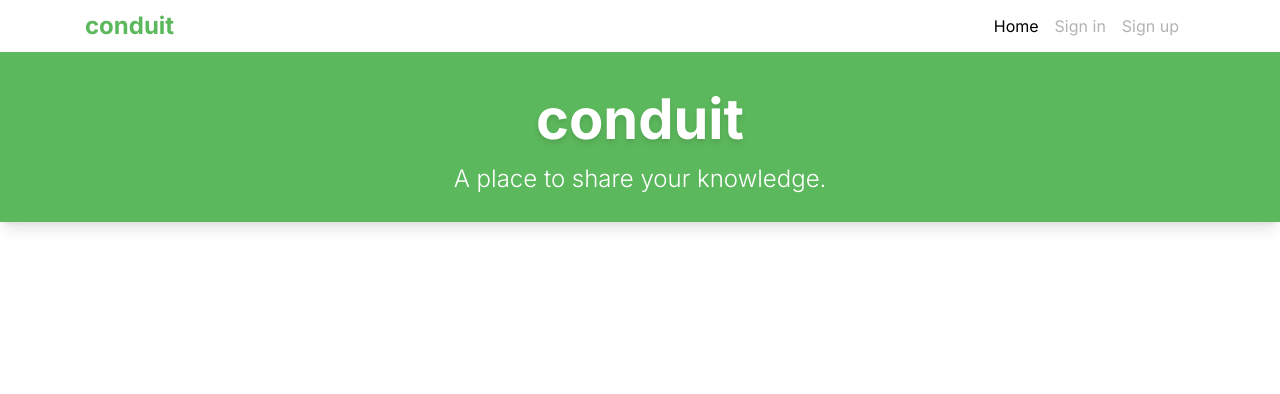
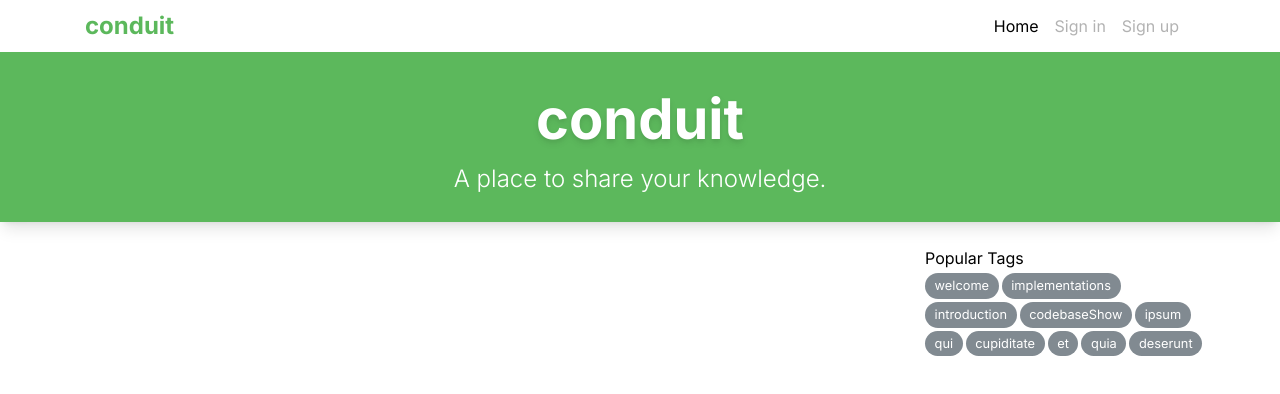
Before and after one commit to nktaonop/conduit-main, a Next.js app: page / in a window 1280 px wide. Shown: the top 394 px of the page. Built offline with nearby package versions, Linux system fonts and the light colour scheme.

Commit message:
init commit

```diff
--- /dev/null
+++ b/src/app/components/containerpage/containerpage.tsx
@@ -0,0 +1,9 @@
+import PopularTags from "../popular-tags/populartags";
+
+export default function ContainerPage() {
+  return (
+    <div className="max-w-[1140px] mx-auto">
+      <PopularTags />
+    </div>
+  );
+}
--- /dev/null
+++ b/src/app/components/popular-tags/populartags.tsx
@@ -0,0 +1,82 @@
+"use client";
+import axios from "axios";
+
+export default function PopularTags() {
+  const apiHref = "https://api.realworld.io/api/tags";
+
+  const handleTagClick = async (tag: any) => {
+    try {
+      const response = await axios.post(apiHref, { tag });
+    } finally {
+    }
+  };
+
+  return (
+    <div className="float-right max-w-[25%] mt-[1.5rem]">
+      <p className="mb-[0.2rem]">Popular Tags</p>
+
+      <div className="flex flex-wrap">
+        <a
+          href="#"
+          onClick={() => handleTagClick("welcome")}
+          className="text-white text-[0.8rem] pt-[0.2rem] pb-[0.2rem] pr-[0.6rem] pl-[0.6rem] mr-[3px] mb-[0.2rem] rounded-[10rem] bg-tagsButton hover:bg-tagsButtonHover">
+          welcome
+        </a>
+        <a
+          href="#"
+          onClick={() => handleTagClick("implementations")}
+          className="text-white text-[0.8rem] pt-[0.2rem] pb-[0.2rem] pr-[0.6rem] pl-[0.6rem] mr-[3px] mb-[0.2rem] rounded-[10rem] bg-tagsButton hover:bg-tagsButtonHover">
+          implementations
+        </a>
+        <a
+          href="#"
+          onClick={() => handleTagClick("introduction")}
+          className="text-white text-[0.8rem] pt-[0.2rem] pb-[0.2rem] pr-[0.6rem] pl-[0.6rem] mr-[3px] mb-[0.2rem] rounded-[10rem] bg-tagsButton hover:bg-tagsButtonHover">
+          introduction
+        </a>
+        <a
+          href="#"
+          onClick={() => handleTagClick("codebaseShow")}
+          className="text-white text-[0.8rem] pt-[0.2rem] pb-[0.2rem] pr-[0.6rem] pl-[0.6rem] mr-[3px] mb-[0.2rem] rounded-[10rem] bg-tagsButton hover:bg-tagsButtonHover">
+          codebaseShow
+        </a>
+        <a
+          href="#"
+          onClick={() => handleTagClick("ipsum")}
+          className="text-white text-[0.8rem] pt-[0.2rem] pb-[0.2rem] pr-[0.6rem] pl-[0.6rem] mr-[3px] mb-[0.2rem] rounded-[10rem] bg-tagsButton hover:bg-tagsButtonHover">
+          ipsum
+        </a>
+        <a
+          href="#"
+          onClick={() => handleTagClick("qui")}
+          className="text-white text-[0.8rem] pt-[0.2rem] pb-[0.2rem] pr-[0.6rem] pl-[0.6rem] mr-[3px] mb-[0.2rem] rounded-[10rem] bg-tagsButton hover:bg-tagsButtonHover">
+          qui
+        </a>
+        <a
+          href="#"
+          onClick={() => handleTagClick("cupiditate")}
+          className="text-white text-[0.8rem] pt-[0.2rem] pb-[0.2rem] pr-[0.6rem] pl-[0.6rem] mr-[3px] mb-[0.2rem] rounded-[10rem] bg-tagsButton hover:bg-tagsButtonHover">
+          cupiditate
+        </a>
+        <a
+          href="#"
+          onClick={() => handleTagClick("et")}
+          className="text-white text-[0.8rem] pt-[0.2rem] pb-[0.2rem] pr-[0.6rem] pl-[0.6rem] mr-[3px] mb-[0.2rem] rounded-[10rem] bg-tagsButton hover:bg-tagsButtonHover">
+          et
+        </a>
+        <a
+          href="#"
+          onClick={() => handleTagClick("quia")}
+          className="text-white text-[0.8rem] pt-[0.2rem] pb-[0.2rem] pr-[0.6rem] pl-[0.6rem] mr-[3px] mb-[0.2rem] rounded-[10rem] bg-tagsButton hover:bg-tagsButtonHover">
+          quia
+        </a>
+        <a
+          href="#"
+          onClick={() => handleTagClick("deserunt")}
+          className="text-white text-[0.8rem] pt-[0.2rem] pb-[0.2rem] pr-[0.6rem] pl-[0.6rem] mr-[3px] mb-[0.2rem] rounded-[10rem] bg-tagsButton hover:bg-tagsButtonHover">
+          deserunt
+        </a>
+      </div>
+    </div>
+  );
+}
--- a/src/app/components/signin/signin.tsx
+++ b/src/app/components/signin/signin.tsx
@@ -29,10 +29,6 @@ export default function SignIn() {
       const response = await httpClient.post("/users/login", { user: payload });
       const token = response.data.user.token;
       setItem(AUTH_TOKEN_KEY, token);
-      // TODO!: set token to local storage,
-      // TODO!: you can get token from response
-
-      // TODO!: made redirect to home page
       router.push("/");
     } catch (error: any) {
       const errors = parseErrorList(error);
--- a/src/app/components/signup/signup.tsx
+++ b/src/app/components/signup/signup.tsx
@@ -25,8 +25,6 @@ export default function SignUp() {
       const response = await httpClient.post("/users", { user: payload });
       const token = response.data.user.token;
       setItem(AUTH_TOKEN_KEY, token);
-
-      // TODO!: made redirect to home page
       router.push("/");
     } catch (error) {
       const errors = parseErrorList(error);
--- a/src/app/page.tsx
+++ b/src/app/page.tsx
@@ -1,5 +1,11 @@
+import ContainerPage from "./components/containerpage/containerpage";
 import MainPage from "./components/main/main";
 
 export default function Home() {
-  return <MainPage />;
+  return (
+    <>
+      <MainPage />
+      <ContainerPage />
+    </>
+  );
 }
--- a/tailwind.config.ts
+++ b/tailwind.config.ts
@@ -15,6 +15,8 @@ const config: Config = {
         unClicked: "rgba(0, 0, 0, 0.3)",
         clicked: "black",
         error: "#B85C5C",
+        tagsButton: "#818a91",
+        tagsButtonHover: "#373a3c",
       },
       backgroundImage: {
         "gradient-radial": "radial-gradient(var(--tw-gradient-stops))",
```
